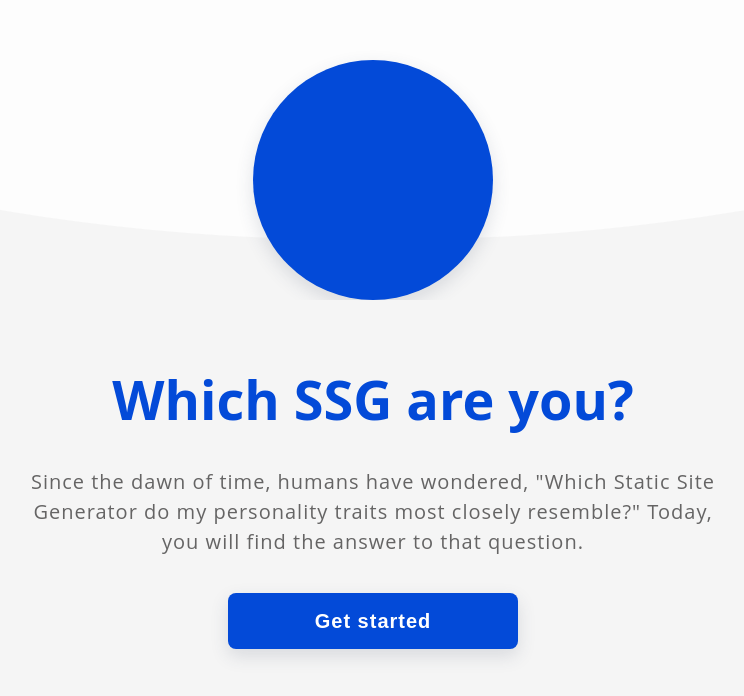
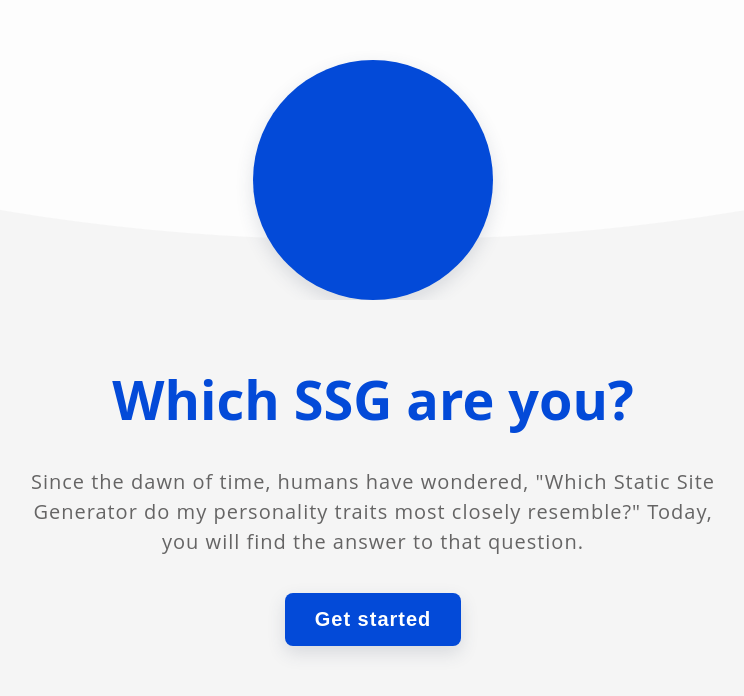
Before and after one commit to NJKode/ssg-quiz, a React (Create React App) app: page / in a window 1280 px wide. Shown: the top 696 px of the page, without its empty margins (267-1011 px from the left). Built offline with nearby package versions, Linux system fonts and the light colour scheme.

Commit message:
Change button styles

```diff
--- a/src/App.css
+++ b/src/App.css
@@ -202,9 +202,6 @@
 }
 
 .button--title-screen {
-  max-width: 290px;
-  width: 100%;
-  height: 56px;
   background: var(--cc-blue);
   border-radius: 8px;
   border: none;
@@ -213,6 +210,10 @@
   letter-spacing: 0.05em;
   color: #ffffff;
   cursor: pointer;
+  text-decoration: none;
+  box-sizing: border-box;
+  padding: 15px 30px;
+  display: inline-block;
 }
 
 @media (hover: hover) {
```
